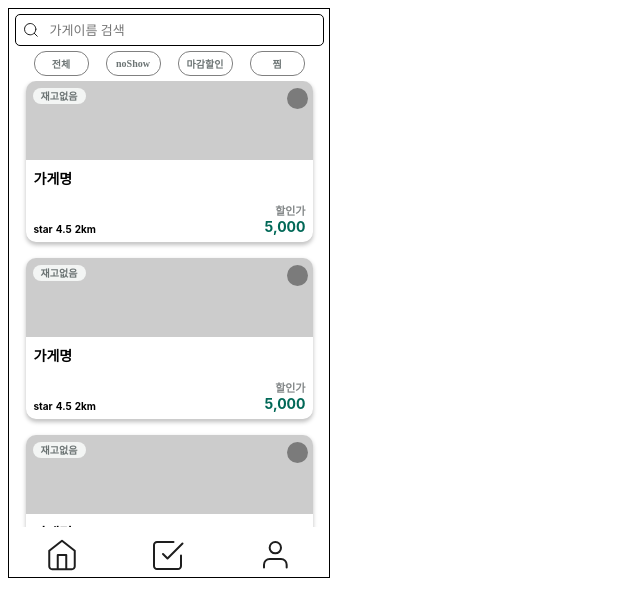
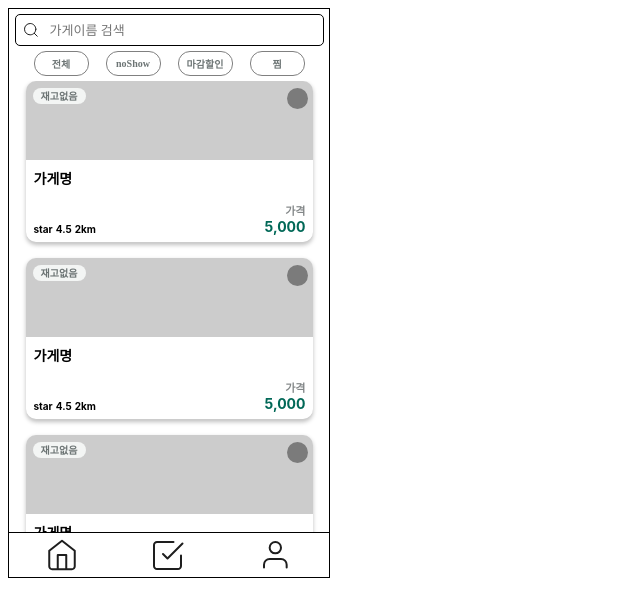
Before and after one commit to serviceappearance/halmisae-frontend, a React (Create React App) app: page / in a window 1280 px wide. Shown: the top 610 px of the page, without its empty margins (0-640 px from the left). Built offline with nearby package versions, Linux system fonts and the light colour scheme.

Commit message:
공통 요소

```diff
--- a/package.json
+++ b/package.json
@@ -10,6 +10,7 @@
     "@testing-library/react": "^13.4.0",
     "@testing-library/user-event": "^13.5.0",
     "@tosspayments/tosspayments-sdk": "^2.2.3",
+    "axios": "^1.7.2",
     "react": "^18.3.1",
     "react-calendar": "^5.0.0",
     "react-dom": "^18.3.1",
--- a/src/components/common.css
+++ b/src/components/common.css
@@ -12,7 +12,7 @@
 
 .style-card-list {
   width: 320px;
-  height: 446px;
+  height: 470px;
   gap: 15px;
   display: grid;
   justify-content: center;
--- a/src/components/common/MenuBar.jsx
+++ b/src/components/common/MenuBar.jsx
@@ -5,7 +5,24 @@ import { ReactComponent as CheckIcon } from "../../assets/icons/check.svg";
 import { ReactComponent as UserIcon } from "../../assets/icons/user.svg";
 import { Link } from "react-router-dom";
 
-const MenuStyle = {
+export default function MenuBar() {
+  return (
+    <div style={menuStyle}>
+      {icons.map((icon, index) => (
+        <Link key={index} to={routes[index]}>
+          <div key={index} style={barStyle}>
+            {icon}
+          </div>
+        </Link>
+      ))}
+    </div>
+  );
+}
+
+const icons = [<HomeIcon />, <CheckIcon />, <UserIcon />];
+const routes = ["/", "/reservation", "/mypage"];
+
+const menuStyle = {
   display: "grid",
   width: "320px",
   height: "44px",
@@ -13,6 +30,7 @@ const MenuStyle = {
   backgroundColor: "#FFFDFD",
   position: "absolute",
   bottom: "0",
+  borderTop: "1px solid black",
 };
 
 const barStyle = {
@@ -22,20 +40,3 @@ const barStyle = {
   alignItems: "center",
   backgroundColor: "white",
 };
-
-const icons = [<HomeIcon />, <CheckIcon />, <UserIcon />];
-const routes = ["/", "/reservation", "/mypage"];
-
-export default function MenuBar() {
-  return (
-    <div style={MenuStyle}>
-      {icons.map((icon, index) => (
-        <Link to={routes[index]}>
-          <div key={index} style={barStyle}>
-            {icon}
-          </div>
-        </Link>
-      ))}
-    </div>
-  );
-}
--- a/src/components/common/MiniButton.jsx
+++ b/src/components/common/MiniButton.jsx
@@ -1,4 +1,4 @@
-export default function MiniButton({ text, onClickHandler }) {
+export default function MiniButton({ text, onCancel }) {
   const buttonStyle = {
     display: "flex",
     width: "fit-content",
@@ -11,9 +11,10 @@ export default function MiniButton({ text, onClickHandler }) {
     position: "absolute",
     right: "15.5px",
     top: "9.5px",
+    cursor: "pointer",
   };
   return (
-    <div className="font-caption" style={buttonStyle} onClick={onClickHandler}>
+    <div className="font-caption" style={buttonStyle} onClick={onCancel}>
       {text}
     </div>
   );
--- a/src/components/common/MoveToBackButton.jsx
+++ b/src/components/common/MoveToBackButton.jsx
@@ -1,17 +1,21 @@
+import { useNavigate } from "react-router-dom";
+import { ReactComponent as BackIcon } from "../../assets/icons/move-to-back.svg";
+
 export default function MoveToBackButton() {
-  const thisStyle = {
-    position: "absolute",
-    top: "7px",
-    left: "7px",
+  const navigate = useNavigate();
+
+  const handleBack = () => {
+    navigate(-1);
   };
   return (
-    <svg
-      xmlns="http://www.w3.org/2000/svg"
-      width="21"
-      height="21"
-      style={thisStyle}
-    >
-      <circle cx="10.5" cy="10.5" r="10.5" fill="black" fill-opacity="0.4" />
-    </svg>
+    <div style={thisStyle} onClick={handleBack}>
+      <BackIcon />
+    </div>
   );
 }
+
+const thisStyle = {
+  position: "absolute",
+  top: "7px",
+  left: "7px",
+};
--- a/src/components/common/PriceDisplay.jsx
+++ b/src/components/common/PriceDisplay.jsx
@@ -8,7 +8,7 @@ export default function PriceDisplay({ price, discounted }) {
   };
   return (
     <div style={thisStyle}>
-      <div className="font-price">할인가</div>
+      <div className="font-price">가격</div>
       <div className="font-price-discounted">{discounted}</div>
     </div>
   );
--- a/src/components/common/SearchBar.jsx
+++ b/src/components/common/SearchBar.jsx
@@ -1,5 +1,5 @@
 import { ReactComponent as SearchIcon } from "../../assets/icons/search-small.svg";
-export default function SearchBar() {
+export default function SearchBar({ onSearch }) {
   const searchBarStyle = {
     display: "flex",
     width: "299px",
@@ -16,6 +16,10 @@ export default function SearchBar() {
     height: "20px",
     border: "none",
   };
+
+  const handleChange = (event) => {
+    onSearch(event.target.value);
+  };
   return (
     <div style={{ display: "flex", justifyContent: "center" }}>
       <div style={searchBarStyle}>
@@ -25,6 +29,7 @@ export default function SearchBar() {
           style={inputStyle}
           className="font-search-input"
           placeholder="가게이름 검색"
+          onChange={handleChange}
         />
       </div>
     </div>
```
Also changed, not shown: src/assets/icons/move-to-back.svg (added), 1 other file (tests, documents, lock files or other folders).
